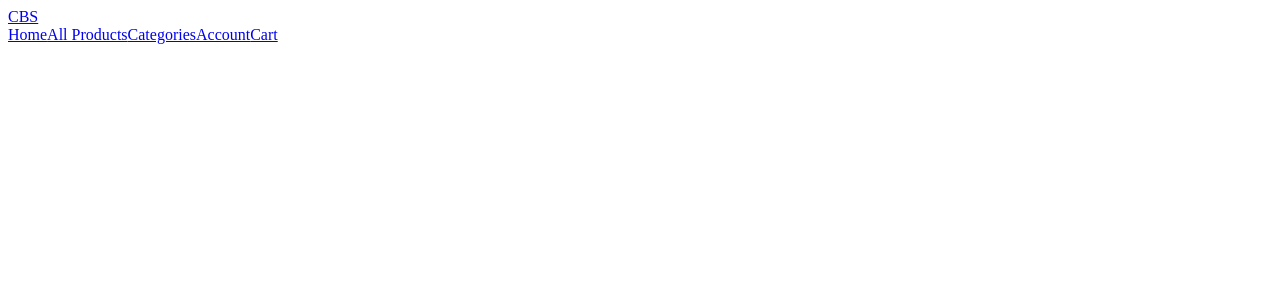
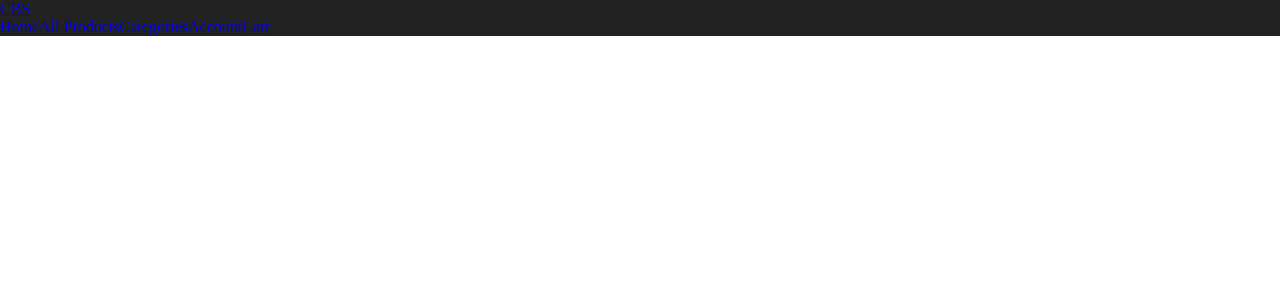
Before and after one commit to harrisb002/CBS-Front, a Next.js app: page / in a window 1280 px wide. Shown: the top 300 px of the page. Built offline with nearby package versions, Linux system fonts and the light colour scheme.

Commit message:
Adding Global styles

```diff
--- a/components/Header.js
+++ b/components/Header.js
@@ -1,8 +1,13 @@
 import Link from "next/link";
+import styled from "styled-components";
+
+const StyledHeader = styled.header`
+  background-color: #222;
+`;
 
 export default function Header() {
   return (
-    <header>
+    <StyledHeader>
       <Link href={"/"}>CBS</Link>
       <nav>
         <Link href={"/"}>Home</Link>
@@ -11,6 +16,6 @@ export default function Header() {
         <Link href={"/account"}>Account</Link>
         <Link href={"/cart"}>Cart</Link>
       </nav>
-    </header>
+    </StyledHeader>
   );
 }
--- a/pages/_app.js
+++ b/pages/_app.js
@@ -1,6 +1,16 @@
+import { createGlobalStyle } from "styled-components";
+
+const GlobalStyles = createGlobalStyle`
+  body{
+    padding:0;
+    margin:0
+  }
+`;
+
 export default function App({ Component, pageProps }) {
   return (
     <>
+      <GlobalStyles />
       <Component {...pageProps} />
     </>
   );
```
